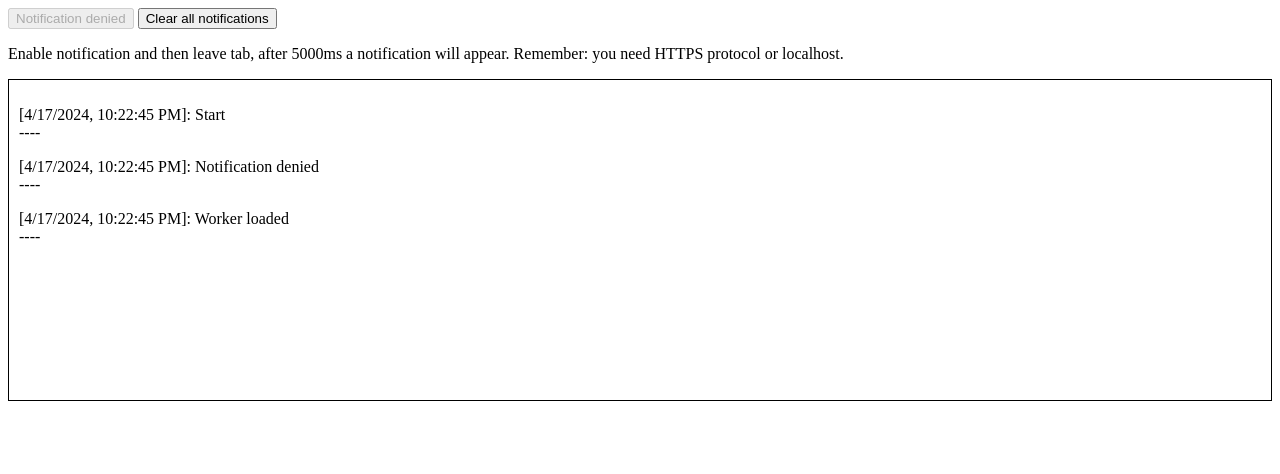
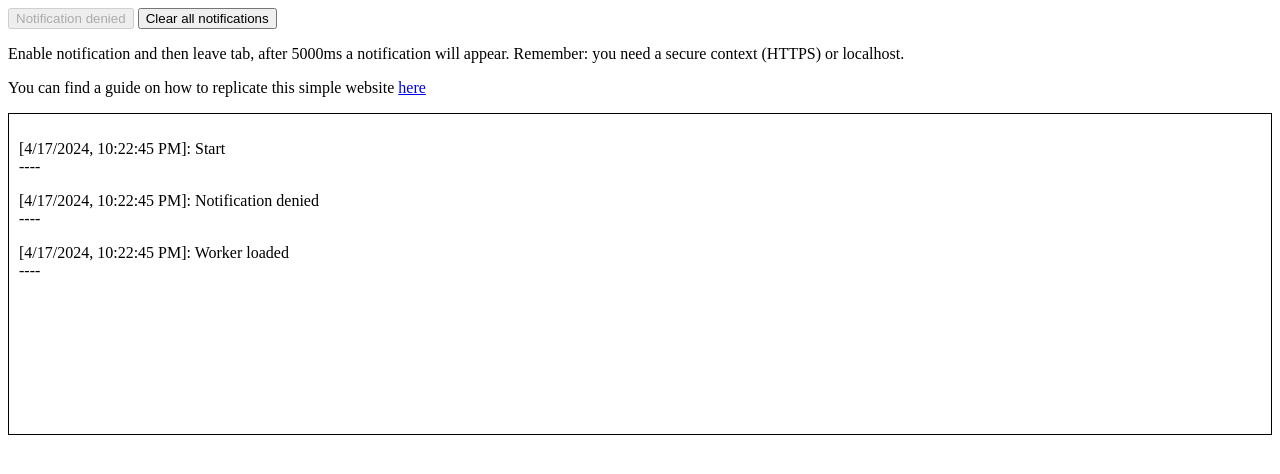
Before and after one commit to rfazi/WebNotificationAPI, a plain HTML site: page index.html in a window 1280 px wide. Drawn offline with Linux system fonts and the light colour scheme.

Commit message:
added guide

```diff
--- a/index.html
+++ b/index.html
@@ -5,7 +5,8 @@
 <body>
 <button id="ntfBtn" onclick="btnClick();"></button>
 <button id="clearBtn" onclick="clearBtnClick();">Clear all notifications</button>
-<p>Enable notification and then leave tab, after 5000ms a notification will appear. Remember: you need HTTPS protocol or localhost.</p>
+<p>Enable notification and then leave tab, after 5000ms a notification will appear. Remember: you need a secure context (HTTPS) or localhost.</p>
+<p>You can find a guide on how to replicate this simple website <a href="https://medium.com/@fazi.ruben/web-notification-api-simple-usage-d7796ad25afc">here</a></p>
 <div id="logs" style="overflow-y: auto;height: 300px;border: 1px solid black;padding: 10px;"></div>
 <script>
     // logs div
```
